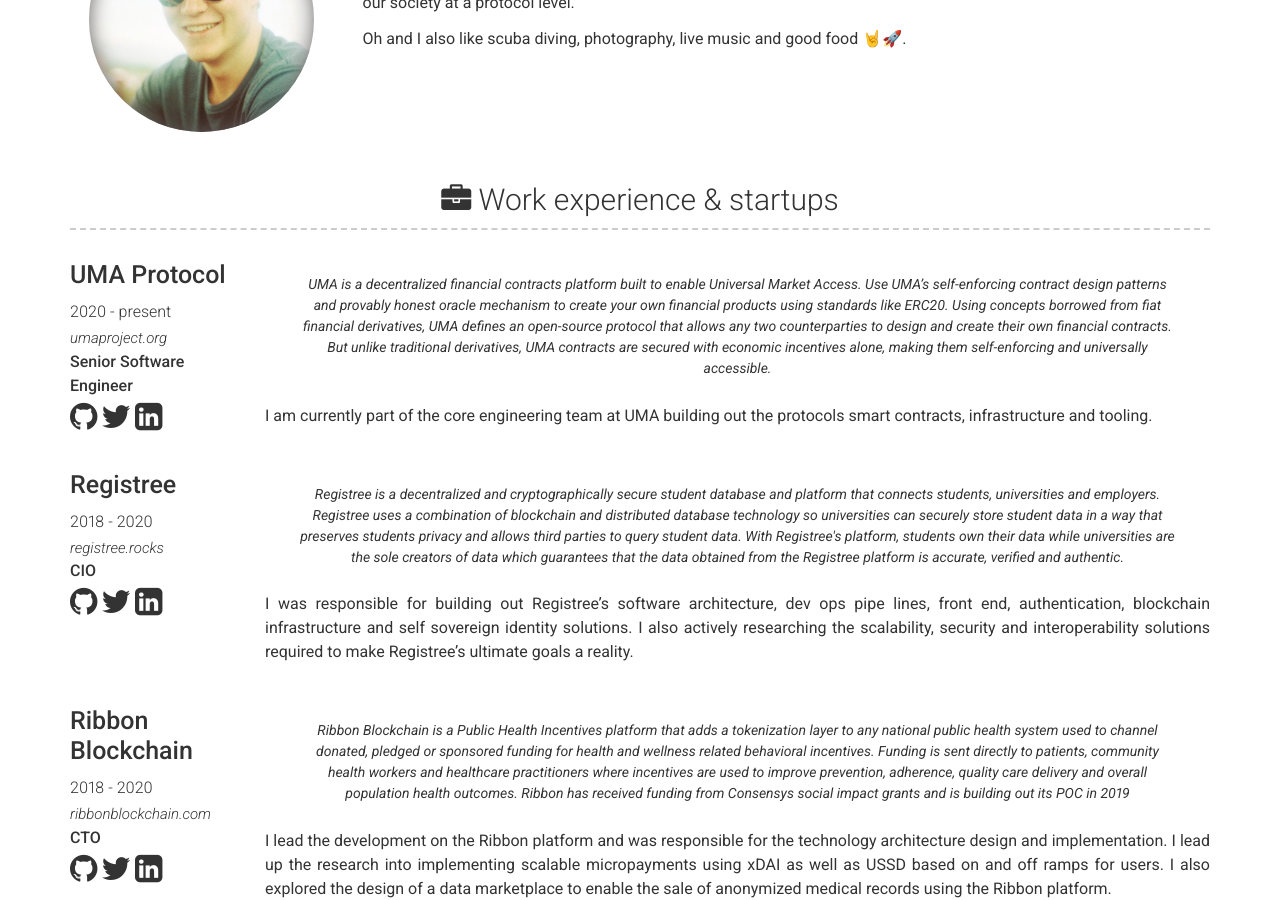
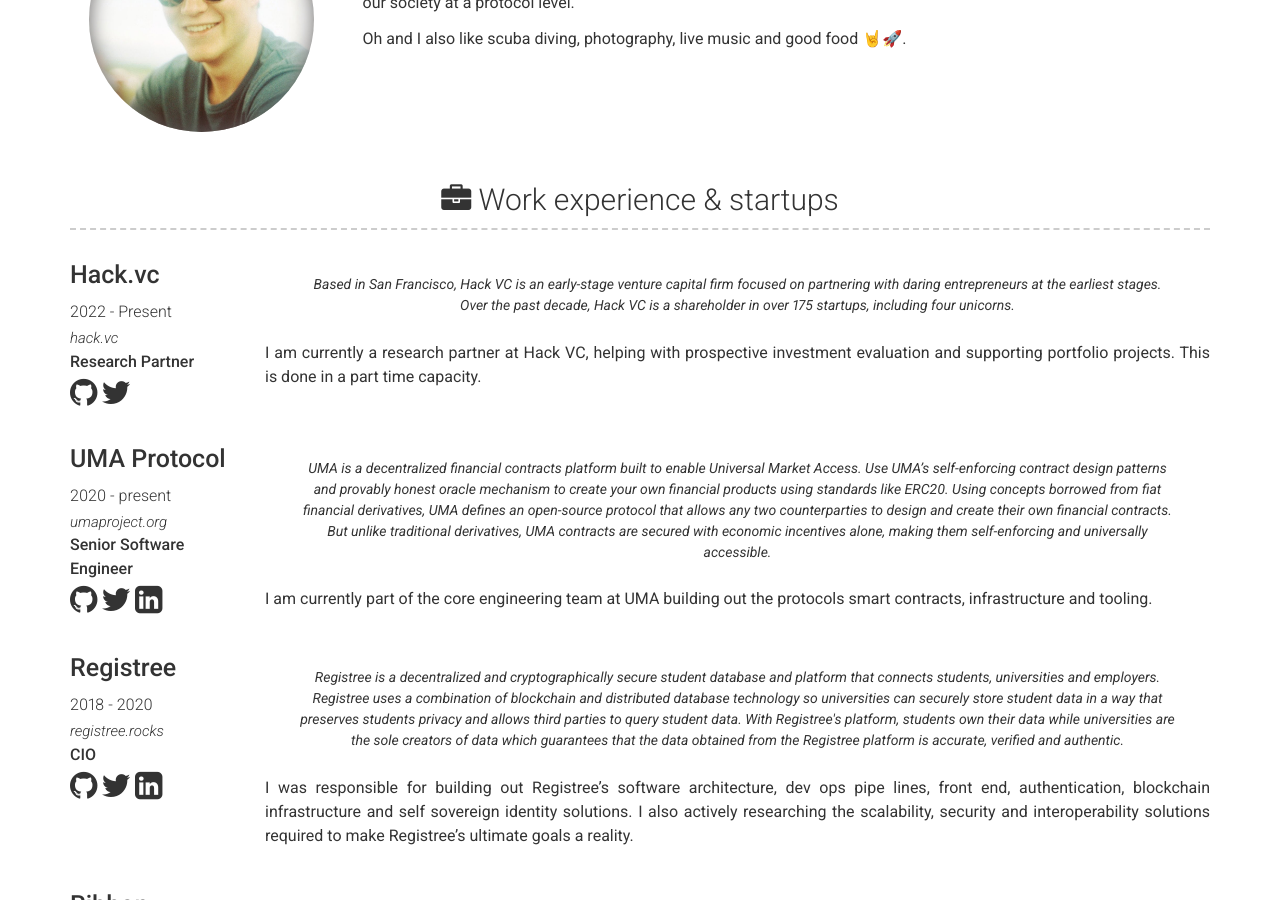
Before and after one commit to chrismaree/PersonalWebsite, a Jekyll site: the page built from index.md, in a window 1280 px wide and 900 px high, scrolled down 406 px. Built offline with Jekyll 4.4.1, drawn with Linux system fonts in a browser that asks for light colours.

Commit message:
fix
Signed-off-by: chrismaree <christopher.maree@gmail.com>

```diff
--- a/_data/experience.yml
+++ b/_data/experience.yml
@@ -1,11 +1,13 @@
 # Experience template
-# - company: Ethereum Foundation
-#   dates: 2019 - Present
-#   job_title:  Devcon Scholar
-#   quote: >
-#    Selected as a Devcon V Scholar amongst 50 other candidates from around the world to participate in the Ethereum Foundation’s blockchain and cryptocurrency programming.
-#   description:
-#    Through the leadership program, I accomplished the following 1) Earned a full scholarship to attend the program in Tokyo, Japan, 2) Developed blockchain 101, theory, and system design skills and completed program’s curriculum, 3) Networked with Ethereum ecosystem leaders and learned how various firms apply blockchain technology to their services and products, 4) Earned a blockchain program certification`
+- company: Hack.vc
+  dates: 2022 - Present
+  job_title: Research Partner
+  link: hack.vc
+  twitter: hack_vc
+  quote: >
+   Based in San Francisco, Hack VC is an early-stage venture capital firm focused on partnering with daring entrepreneurs at the earliest stages. Over the past decade, Hack VC is a shareholder in over 175 startups, including four unicorns.
+  description:
+   I am currently a research partner at Hack VC, helping with prospective investment evaluation and supporting portfolio projects. This is done in a part time capacity.
 - company: UMA Protocol
   link: umaproject.org
   job_title: Senior Software Engineer
```
